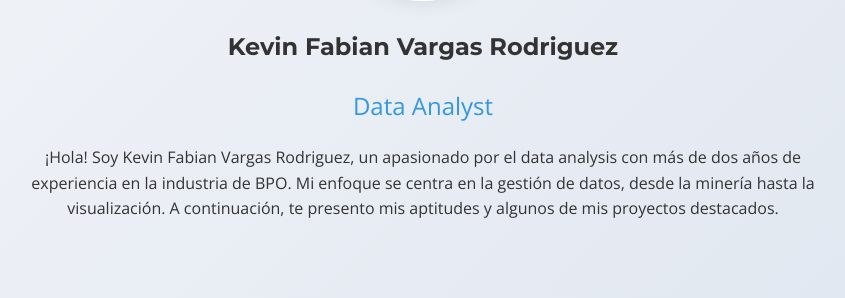
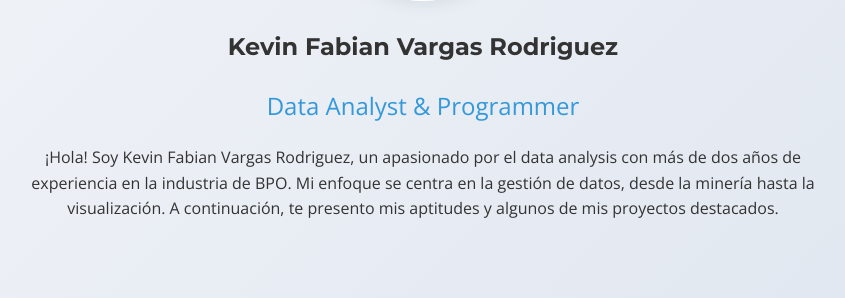
Before and after one commit to Vkevin238/Portafolio, a Flask app: page / in a window 1280 px wide. Shown: the part 365-663 px from the top of the page, without its empty margins (217-1062 px from the left). Run offline with Flask 3, Linux system fonts and the light colour scheme.

```diff
--- a/templates/index.html
+++ b/templates/index.html
@@ -30,7 +30,7 @@
             <div class="container">
                 <img src="static/Foto perfil 2.jpg" alt="Kevin Fabian Vargas Rodriguez" class="profile-img">
                 <h1>Kevin Fabian Vargas Rodriguez</h1>
-                <p class="subtitle">Data Analyst</p>
+                <p class="subtitle">Data Analyst & Programmer</p>
                 <p class="description">¡Hola! Soy Kevin Fabian Vargas Rodriguez, un apasionado por el data analysis con más de dos años de experiencia en la industria de BPO. Mi enfoque se centra en la gestión de datos, desde la minería hasta la visualización. A continuación, te presento mis aptitudes y algunos de mis proyectos destacados.</p>
             </div>
         </section>
```
Also changed, not shown: 1 other file.
